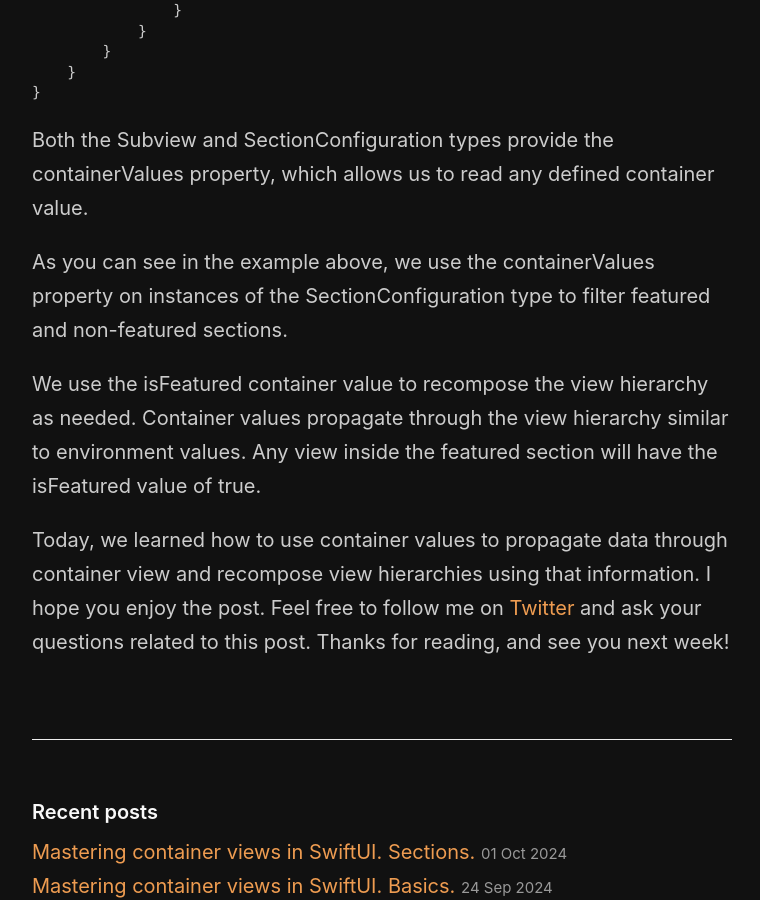
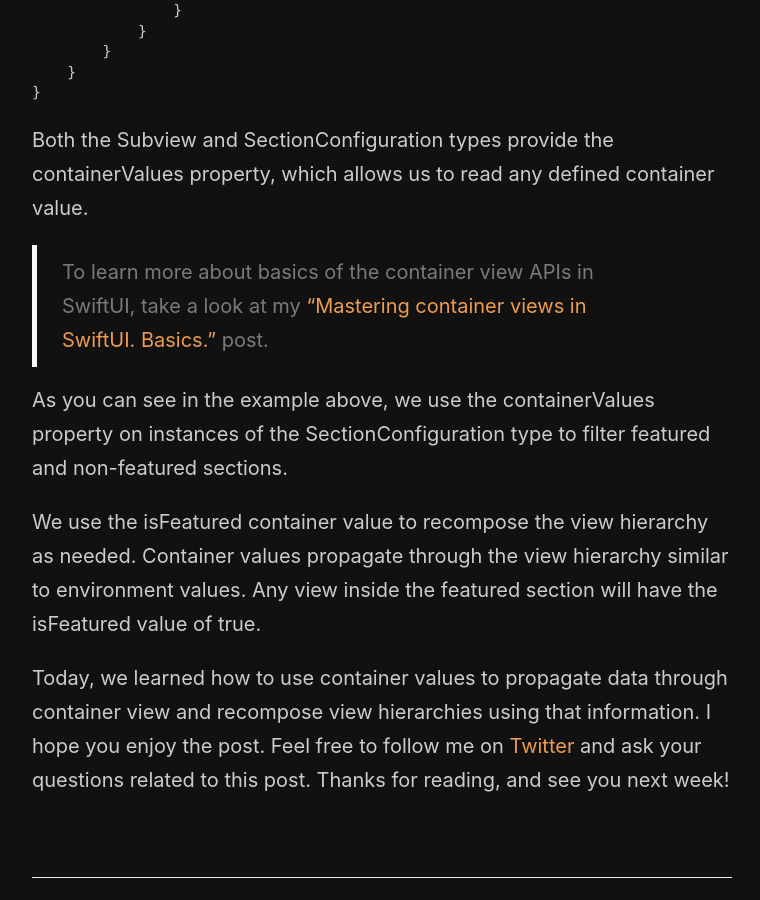
Before and after one commit to mecid/mecid.github.io, a Jekyll site: the page built from _posts/2024-10-08-mastering-container-views-in-swiftui-values.md, in a window 1280 px wide and 900 px high, scrolled down 4298 px. Shown: the whole window, without its empty margins (258-1018 px from the left). Built offline with Jekyll 4.4.1, drawn with Linux system fonts in a browser that asks for light colours.

Commit message:
reference added to the container values post

```diff
--- a/_posts/2024-10-08-mastering-container-views-in-swiftui-values.md
+++ b/_posts/2024-10-08-mastering-container-views-in-swiftui-values.md
@@ -185,6 +185,8 @@ struct Magazine<Content: View>: View {
 
 Both the Subview and SectionConfiguration types provide the containerValues property, which allows us to read any defined container value.
 
+> To learn more about basics of the container view APIs in SwiftUI, take a look at my ["Mastering container views in SwiftUI. Basics."](/2024/09/24/mastering-container-views-in-swiftui-basics/) post.
+
 As you can see in the example above, we use the containerValues property on instances of the SectionConfiguration type to filter featured and non-featured sections.
 
 We use the isFeatured container value to recompose the view hierarchy as needed. Container values propagate through the view hierarchy similar to environment values. Any view inside the featured section will have the isFeatured value of true.
```
